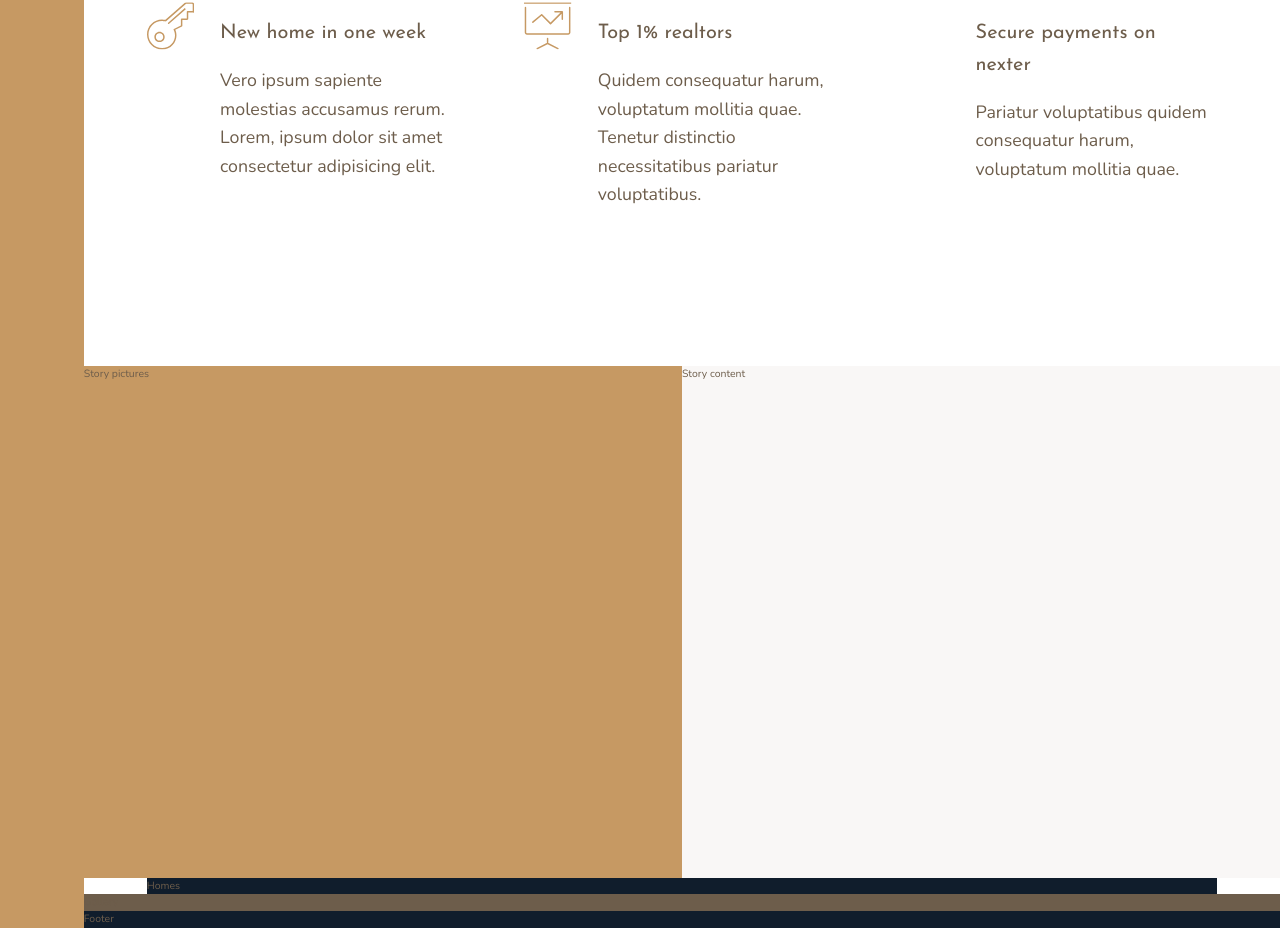
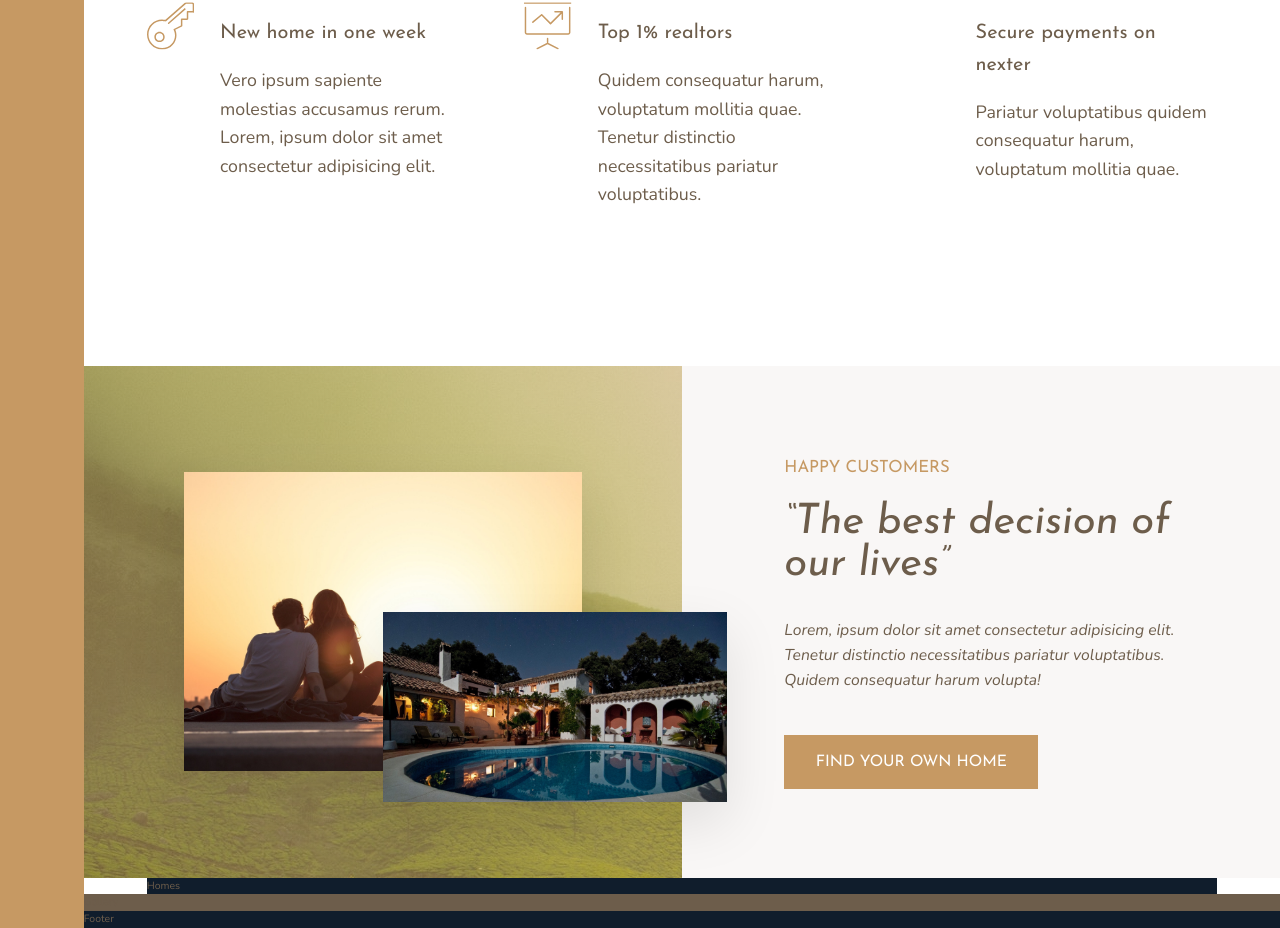
Before and after one commit to IvanILnitskyi13/Nexter, a website: page index.html in a window 1280 px wide. Shown: the part 1035-1963 px from the top of the page. Drawn offline with nearby package versions, Linux system fonts and the light colour scheme.

Commit message:
story-section

```diff
--- a/index.html
+++ b/index.html
@@ -89,9 +89,23 @@
       </div>
     </section>
 
-    <div class="story__pictures">Story pictures</div>
+    <div class="story__pictures">
+      <img src="img/story-1.jpeg" alt="Couple with new house" class="story__img--1" />
+      <img src="img/story-2.jpeg" alt="New house" class="story__img--2" />
+    </div>
 
-    <div class="story__content">Story content</div>
+    <div class="story__content">
+      <h3 class="heading-3 mb-sm">Happy Customers</h3>
+      <h2 class="heading-2 heading--dark mb-md">
+        &ldquo;The best decision of our lives&rdquo;
+      </h2>
+      <p class="story__text">
+        Lorem, ipsum dolor sit amet consectetur adipisicing elit. Tenetur
+        distinctio necessitatibus pariatur voluptatibus. Quidem consequatur
+        harum volupta!
+      </p>
+      <button class="btn">Find your own home</button>
+    </div>
 
     <div class="homes">Homes</div>
 
--- a/sass/_base.scss
+++ b/sass/_base.scss
@@ -1,6 +1,7 @@
 // COLOR VARIABLES
 $color-primary: #c69963;
 $color-primary-dark: #b28451;
+$white: #fff;
 
 $color-secondary: #101d2c;
 
--- a/sass/_story.scss
+++ b/sass/_story.scss
@@ -2,10 +2,46 @@
   &__pictures {
     background-color: $color-primary;
     grid-column: full-start/ col-end 4;
+    background-image: linear-gradient(rgba($color-primary, .5), rgba($color-primary, .5)), url(../img/back.jpg);
+
+    display: grid;
+    grid-template-rows: repeat(6, 1fr);
+    grid-template-columns: repeat(6, 1fr);
+    align-items: center;
   }
 
+  &__img--1 {
+    width: 100%;
+    grid-row: 2 / 6;
+    grid-column: 2 / 6;
+    box-shadow: 0 2rem 5rem rgba(#000, .1);
+  }
+
+  &__img--2 {
+    width: 115%;
+    grid-row: 4 / 6;
+    grid-column: 4 / 7;
+    z-index: 20;
+    box-shadow: 0 2rem 5rem rgba(#000, .1);
+  }
   &__content {
     background-color: $color-grey-light-1;
     grid-column: col-start 5 / full-end;
+    padding: 6rem 8vw;
+
+    // display: flex;
+    // flex-direction: column;
+    // justify-content: center;
+    // align-items: flex-start;
+
+    display: grid;
+    align-content: center;
+    justify-items: start;
+  }
+
+  &__text {
+    font-size: 1.5rem;
+    font-style: italic;
+    margin-bottom: 4rem;
   }
 }
--- a/sass/_typography.scss
+++ b/sass/_typography.scss
@@ -9,10 +9,24 @@
 
 .heading-2 {
   @extend %heading;
+  font-size: 4rem;
+  font-style: italic;
+  line-height: 1;
+
+  &--light {
+    color: $color-grey-dark-1;
+  }
+
+  &--dark {
+    color: $color-grey-dark-2;
+  }
 }
 
 .heading-3 {
   @extend %heading;
+  font-size: 1.6rem;
+  color: $color-primary;
+  text-transform: uppercase;
 }
 
 .heading-4 {
@@ -27,3 +41,36 @@
     color: $color-grey-dark-2;
   }
 }
+
+.btn {
+  background-color: $color-primary;
+  color: $white;
+  border: none;
+  border-radius: 0;
+  font-family: $font-display;
+  font-size: 1.5rem;
+  text-transform: uppercase;
+  padding: 1.8rem 3rem;
+  cursor: pointer;
+  transition: all 0.2s;
+
+  &:hover {
+    background-color: $color-primary-dark;
+  }
+}
+
+.mb-sm {
+  margin-bottom: 2rem;
+}
+
+.mb-md {
+  margin-bottom: 3rem;
+}
+
+.mb-lg {
+  margin-bottom: 4rem;
+}
+
+.mb-hg {
+  margin-bottom: 8rem;
+}
```
Also changed, not shown: css/style.css.
